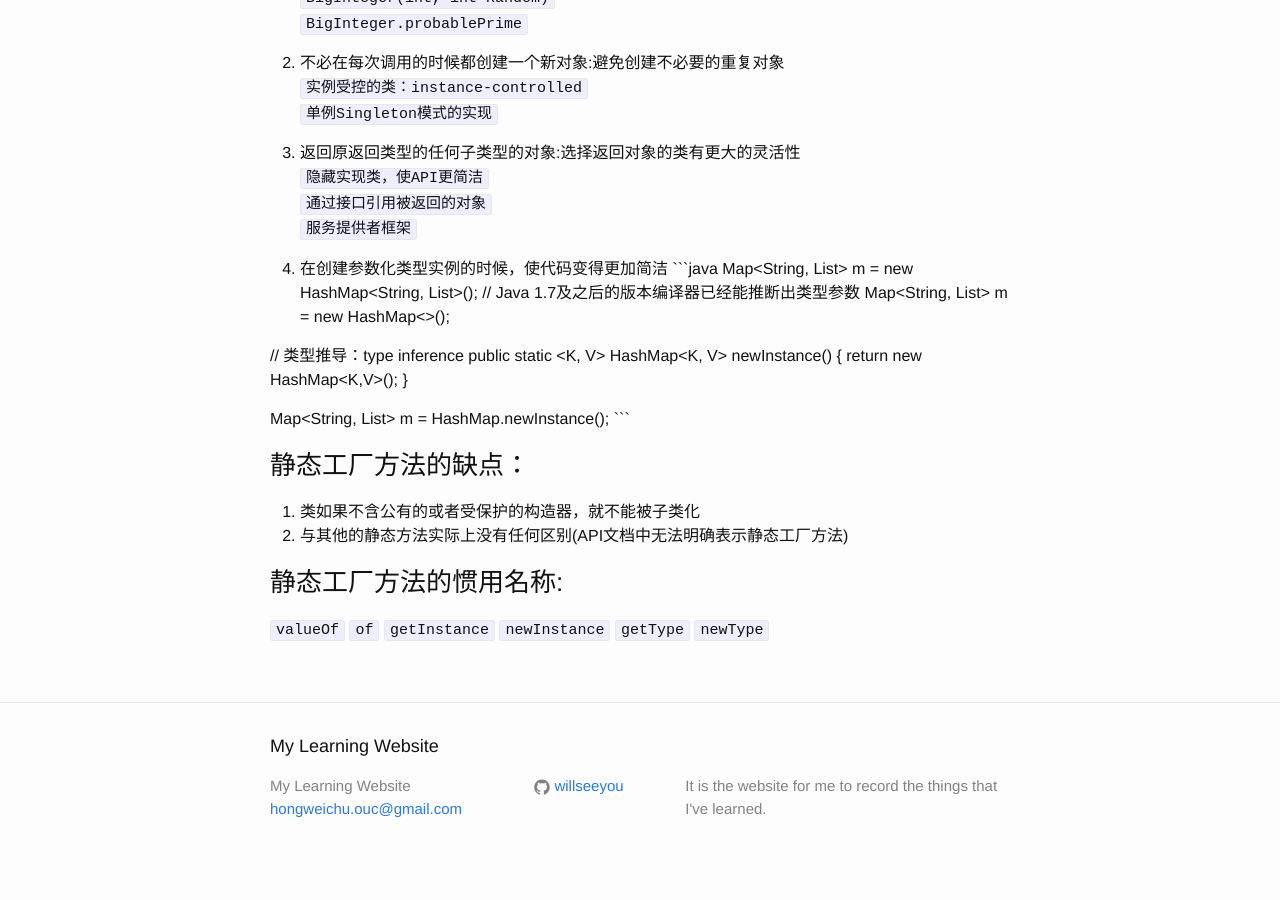
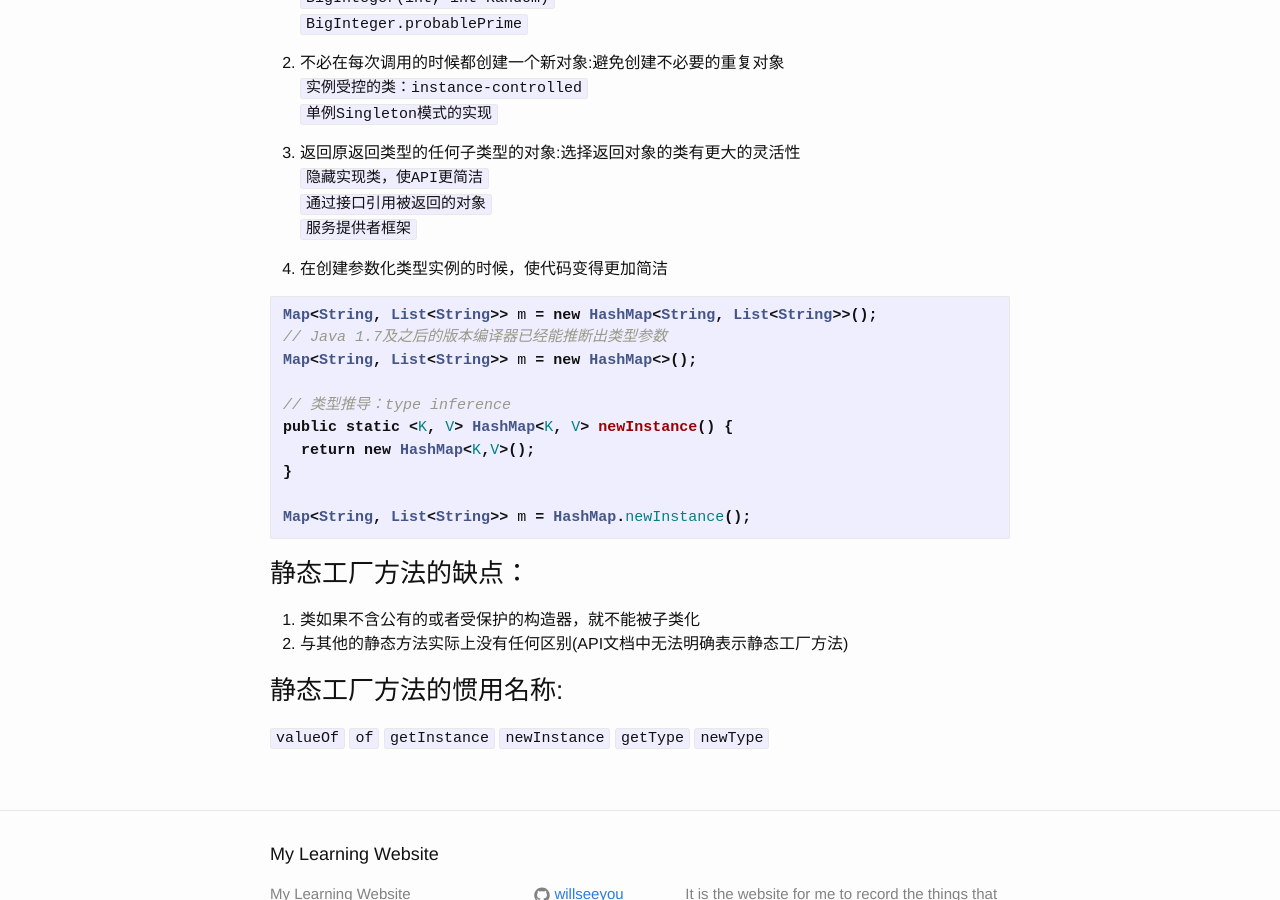
Before and after one commit to willseeyou/willseeyou.github.io, a Jekyll site: the page built from _posts/2016-01-25-effective-java-1.markdown, in a window 1280 px wide and 900 px high, scrolled down 593 px. Built offline with Jekyll 4.4.1, drawn with Linux system fonts in a browser that asks for light colours.

````diff
--- a/_posts/2016-01-25-effective-java-1.markdown
+++ b/_posts/2016-01-25-effective-java-1.markdown
@@ -10,11 +10,11 @@ categories: effective java
 2. 静态工厂方法 `static factory method`
 
 Boolean简单示例：
-```java
+~~~java
 public static Boolean valueOf(boolean b) {
   return b ? Boolean.TRUE : Boolean.FALSE;
 }
-```
+~~~
 
 ### 静态工厂方法的优点：
 
@@ -32,7 +32,8 @@ public static Boolean valueOf(boolean b) {
 `服务提供者框架`
 
 4. 在创建参数化类型实例的时候，使代码变得更加简洁
-```java
+
+~~~java
 Map<String, List<String>> m = new HashMap<String, List<String>>();
 // Java 1.7及之后的版本编译器已经能推断出类型参数
 Map<String, List<String>> m = new HashMap<>();
@@ -43,7 +44,7 @@ public static <K, V> HashMap<K, V> newInstance() {
 }
 
 Map<String, List<String>> m = HashMap.newInstance();
-```
+~~~
 
 ### 静态工厂方法的缺点：
 1. 类如果不含公有的或者受保护的构造器，就不能被子类化
````
